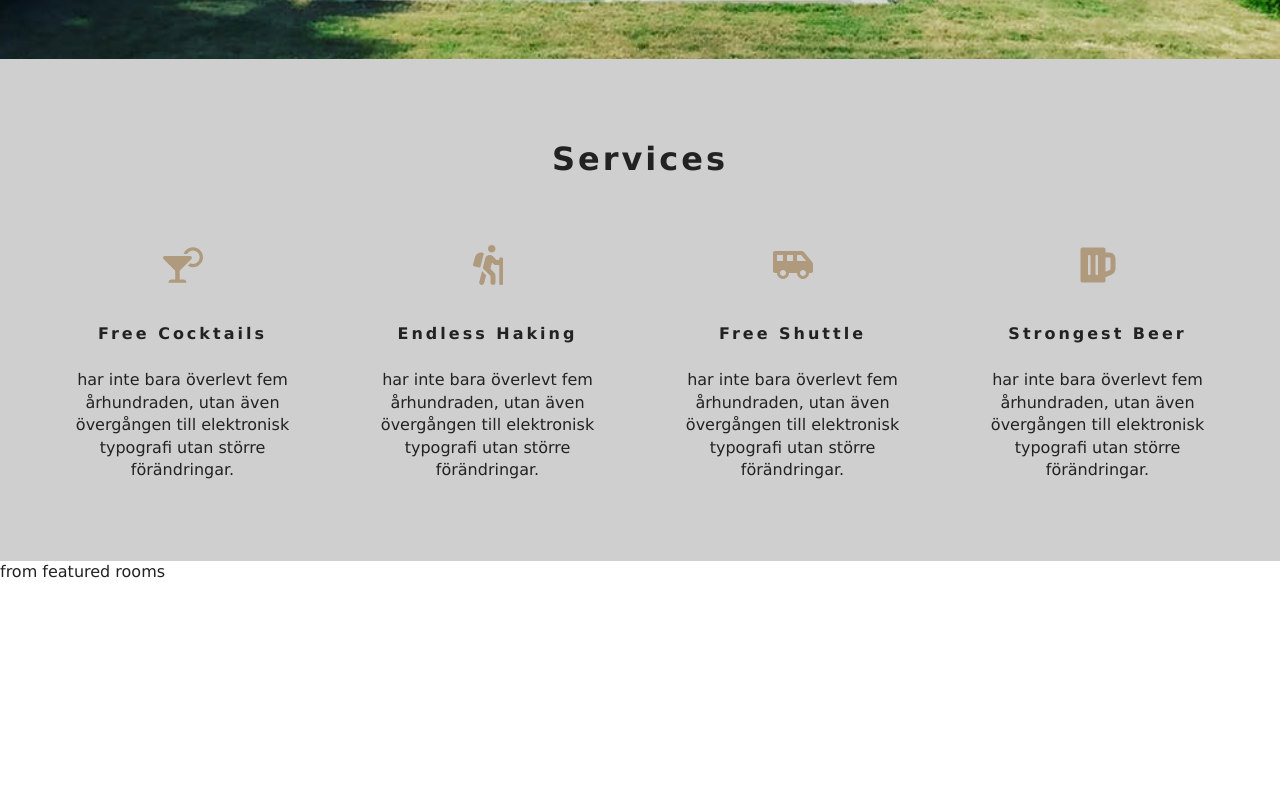
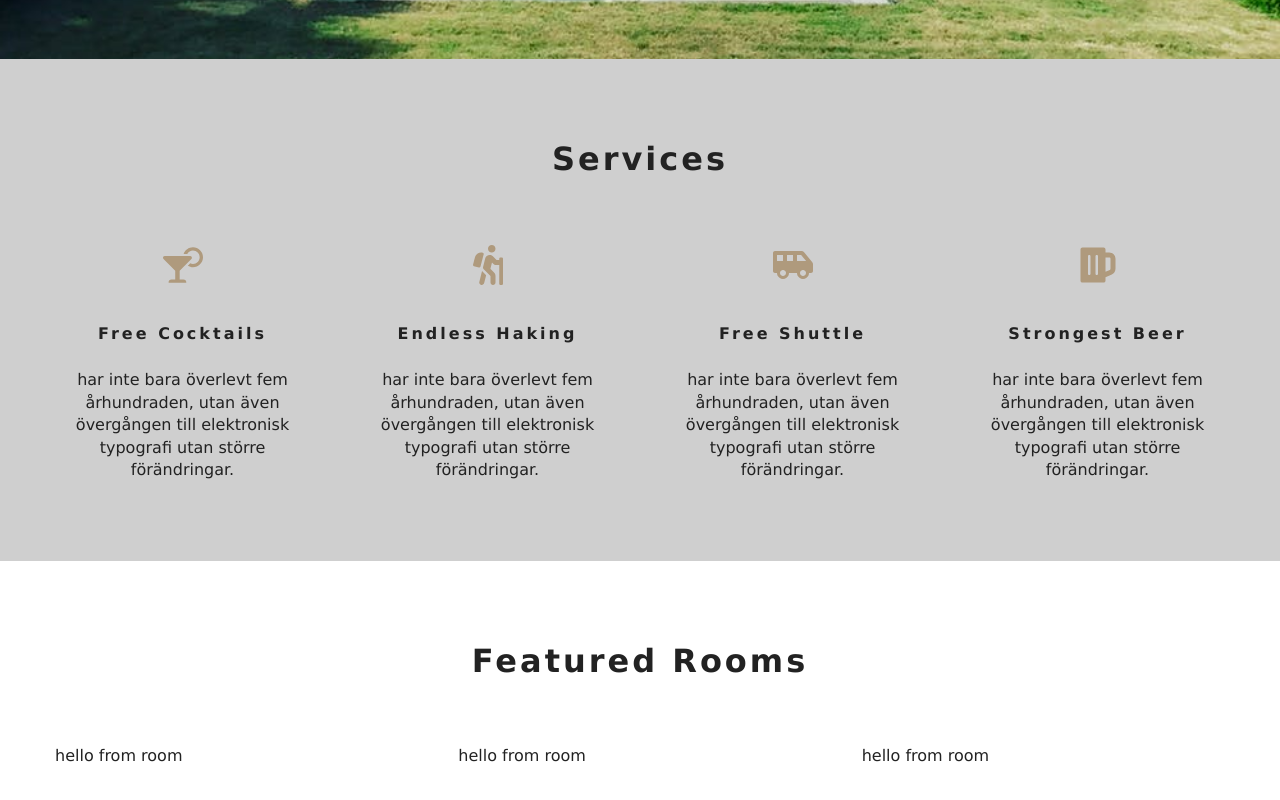
Before and after one commit to Jansan/ResortReact, a React (Create React App) app: page / in a window 1280 px wide. Shown: the part 741-1541 px from the top of the page. Before the commit the page ends 1325 px from the top, so only its background shows below. Built offline with nearby package versions, Linux system fonts and the light colour scheme; the HTML template or start-up script is replaced by a standard one.

Commit message:
featured Rooms created

```diff
--- a/src/Context.js
+++ b/src/Context.js
@@ -16,8 +16,15 @@
   componentDidMount() {
     // this.getData
     let rooms = this.formatData(items);
-    console.log(rooms);
+    let featuredRooms = rooms.filter(room => room.featured === true);
+    this.setState({
+      rooms,
+      featuredRooms,
+      sortedRooms: rooms,
+      loading: false
+    });
   }
+
   formatData(items) {
     let tempItems = items.map(item => {
       let id = item.sys.id;
--- a/src/components/FeaturedRooms.js
+++ b/src/components/FeaturedRooms.js
@@ -1,15 +1,22 @@
 import React, { Component } from "react";
 import { RoomContext } from "../Context";
-
+import Loading from "./Loading";
+import Room from "./Room";
+import Title from "./Title";
 export default class FeaturedRooms extends Component {
   static contextType = RoomContext;
   render() {
-    const { name, greeting } = this.context;
-
+    let { loading, featuredRooms: rooms } = this.context;
+    rooms = rooms.map(room => {
+      return <Room key={room.id} room={room} />
+    });
     return (
-      <div>
-        {greeting} {name} from featured rooms{" "}
-      </div>
+      <section className="featured-rooms">
+        <Title title="featured rooms" />
+        <div className="featured-rooms-center">
+          {loading ? < Loading /> : rooms}
+        </div>
+      </section >
     );
   }
 }
--- /dev/null
+++ b/src/components/Loading.js
@@ -0,0 +1,11 @@
+import React from 'react'
+import loadingGif from '../images/gif/loading-arrow.gif';
+const Loading = () => {
+    return (
+        <div className="loading">
+            <h4>rooms data loading....</h4>
+            <img src={loadingGif} alt="loading" />
+        </div>
+    )
+}
+export default Loading;
--- /dev/null
+++ b/src/components/Room.js
@@ -0,0 +1,5 @@
+import React from "react";
+
+export default function Room() {
+  return <div>hello from room</div>;
+}
```
